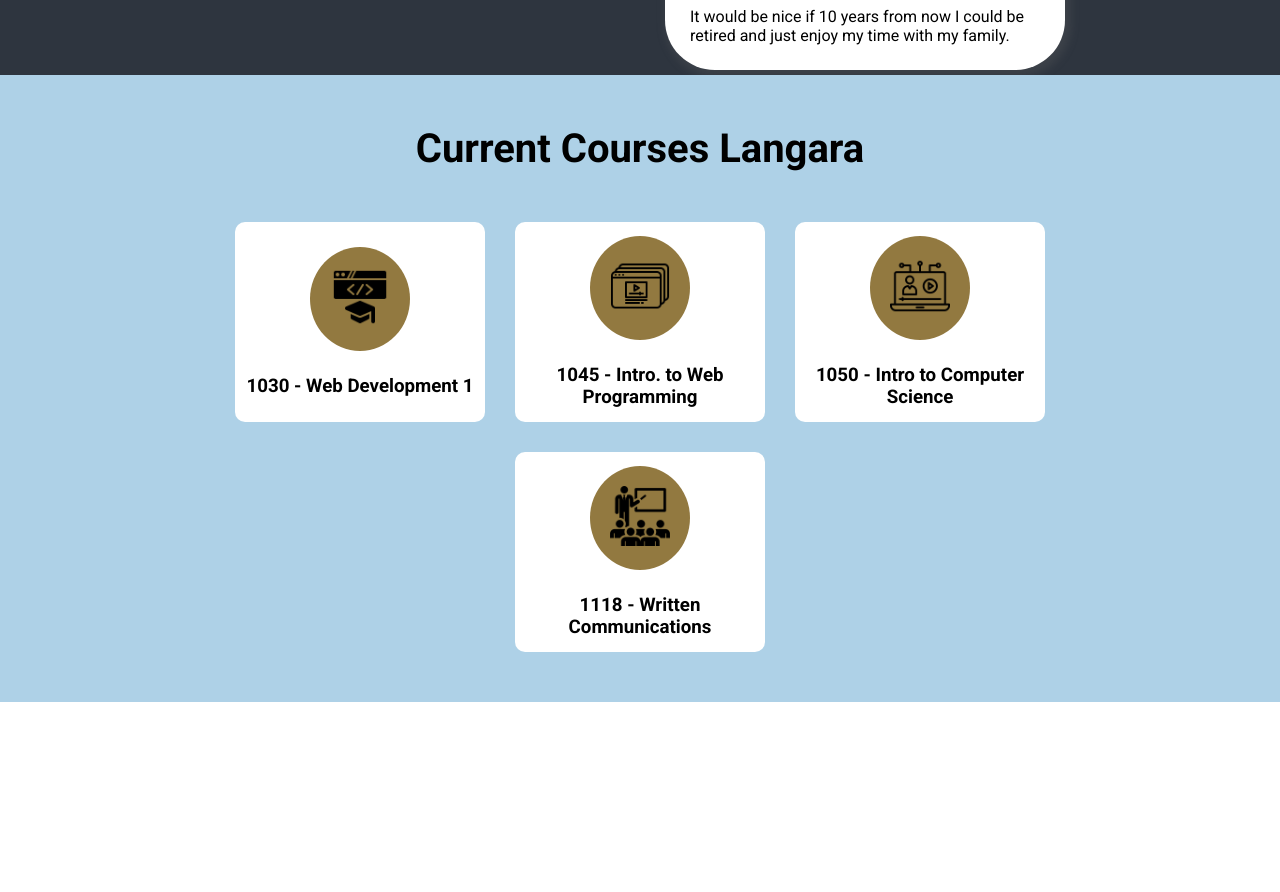
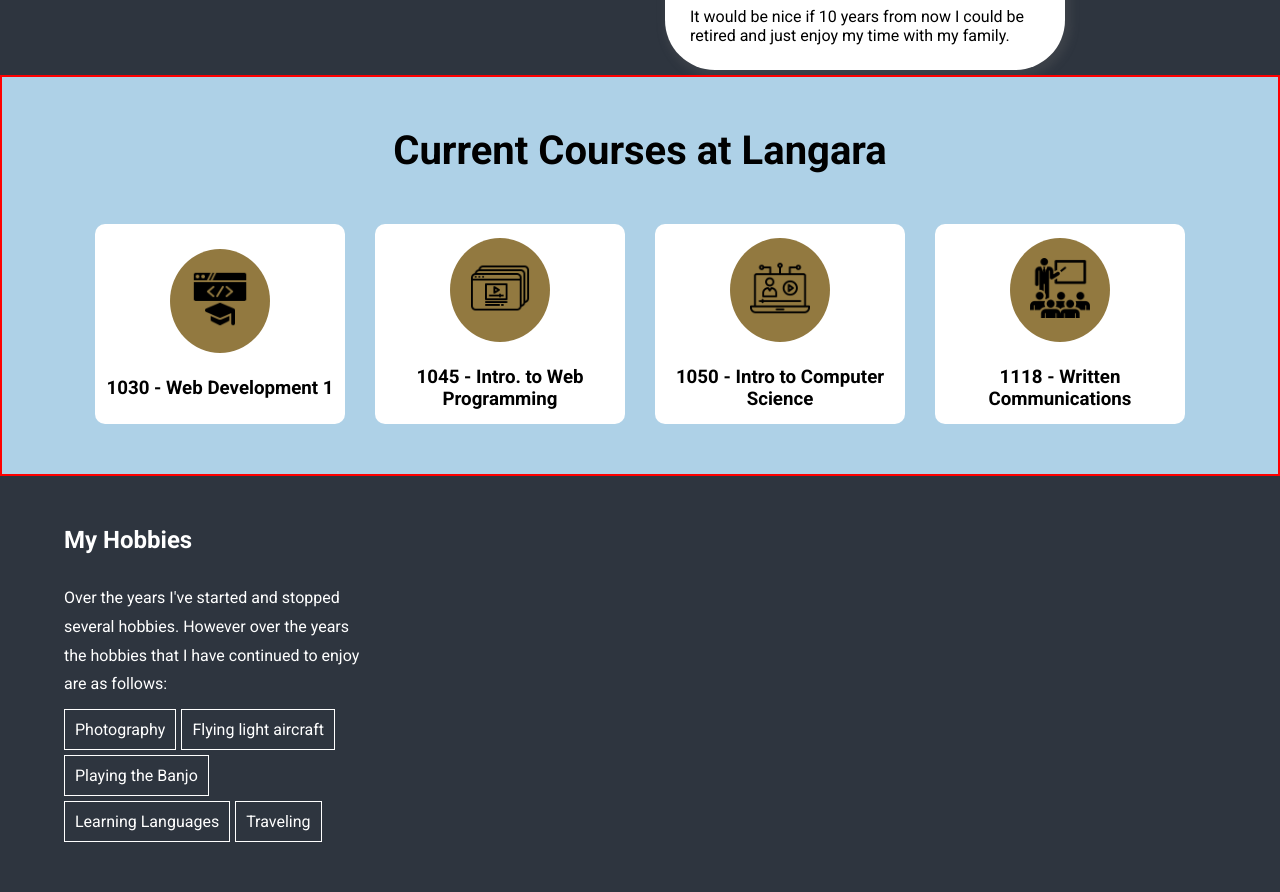
Before and after one commit to andrewrey/1050_lab10, a plain HTML site: page index.html in a window 1280 px wide. Shown: the part 645-1537 px from the top of the page. Before the commit the page ends 1347 px from the top, so only its background shows below. Drawn offline with Linux system fonts and the light colour scheme.

Commit message:
added hobbies section

```diff
--- a/index.html
+++ b/index.html
@@ -52,9 +52,9 @@
       </div>
     </header>
     <main>
-      <div class="content__wrap">
-        <h2>Current Courses Langara</h2>
-        <section class="courses">
+      <section class="courses">
+        <h2>Current Courses at Langara</h2>
+        <div class="content__wrap course_flex">
           <div class="courses__card">
             <div class="icon_wrap">
               <img
@@ -82,8 +82,27 @@
             </div>
             <h3>1118 - Written Communications</h3>
           </div>
-        </section>
-      </div>
+        </div>
+      </section>
+      <section class="hobbies">
+        <div class="content__wrap">
+          <div class="hobbies__card">
+            <h2>My Hobbies</h2>
+            <p>
+              Over the years I've started and stopped several hobbies. However
+              over the years the hobbies that I have continued to enjoy are as
+              follows:
+            </p>
+            <ul>
+              <li>Photography</li>
+              <li>Flying light aircraft</li>
+              <li>Playing the Banjo</li>
+              <li>Learning Languages</li>
+              <li>Traveling</li>
+            </ul>
+          </div>
+        </div>
+      </section>
     </main>
     <footer></footer>
   </body>
--- a/sass/_page.scss
+++ b/sass/_page.scss
@@ -60,24 +60,28 @@ header {
 
 main {
   background-color: #aed1e7;
-  padding: 50px;
+  // padding: 50px 0;
   text-align: center;
   .content__wrap {
     width: 90%;
     max-width: 1200px;
     margin: 0 auto;
+  }
+
+  .courses {
+    padding: 50px 0;
+    border: 2px solid red;
+    .course_flex {
+      display: flex;
+      justify-content: center;
+      align-items: center;
+      flex-wrap: wrap;
+      gap: 30px;
+    }
     h2 {
       font-size: 2.5rem;
       margin-bottom: 50px;
     }
-  }
-
-  .courses {
-    display: flex;
-    justify-content: center;
-    align-items: center;
-    flex-wrap: wrap;
-    gap: 30px;
   }
 
   .courses__card {
@@ -100,4 +104,33 @@ main {
       padding: 20px;
     }
   }
+
+  .hobbies {
+    background-color: $darkGrey;
+    min-height: 30vh;
+    padding: 50px 0;
+    &__card {
+      text-align: left;
+      color: white;
+      width: 300px;
+      h2 {
+        margin-bottom: 30px;
+      }
+      p {
+        line-height: 1.8;
+      }
+    }
+    ul {
+      margin-top: 10px;
+      list-style: none;
+      display: flex;
+      flex-wrap: wrap;
+      // border: 2px solid red;
+      gap: 5px;
+      li {
+        border: 1px solid white;
+        padding: 10px;
+      }
+    }
+  }
 }
```
Also changed, not shown: css/main.css, 2 other files.
